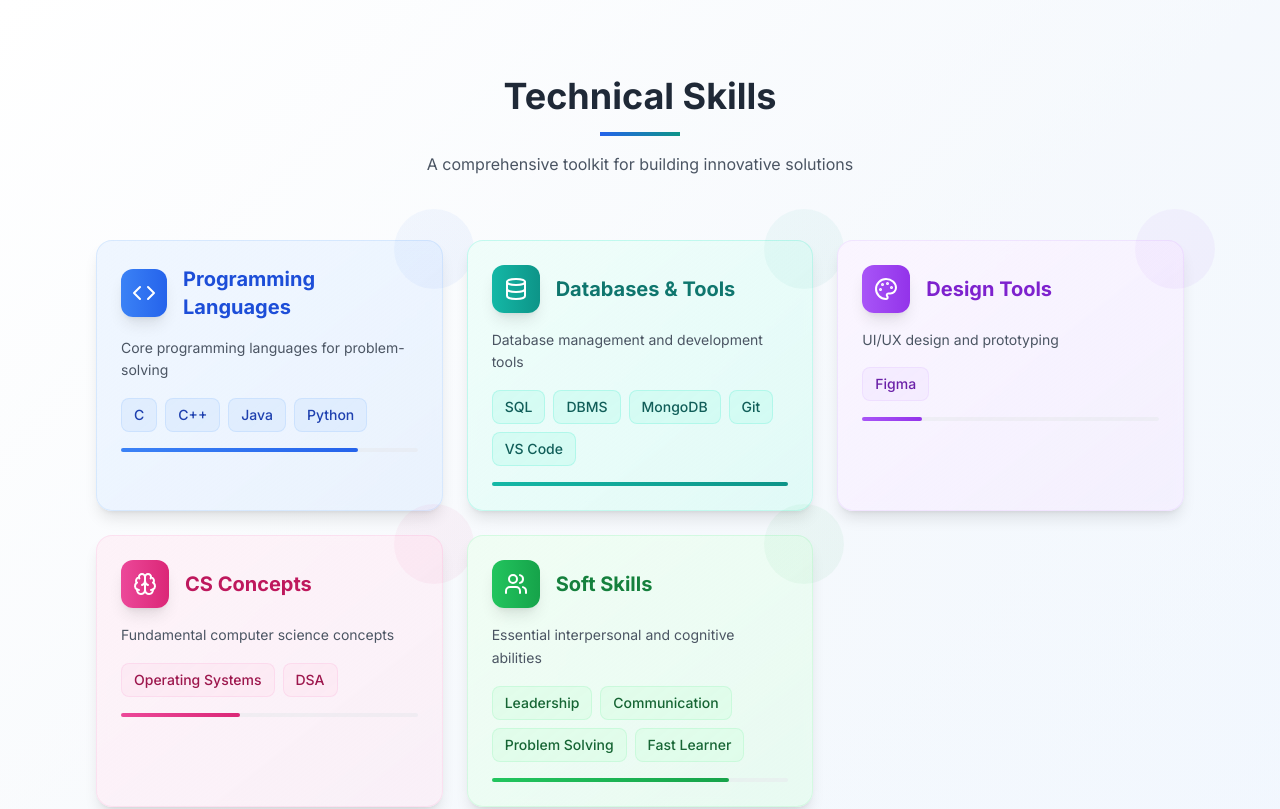
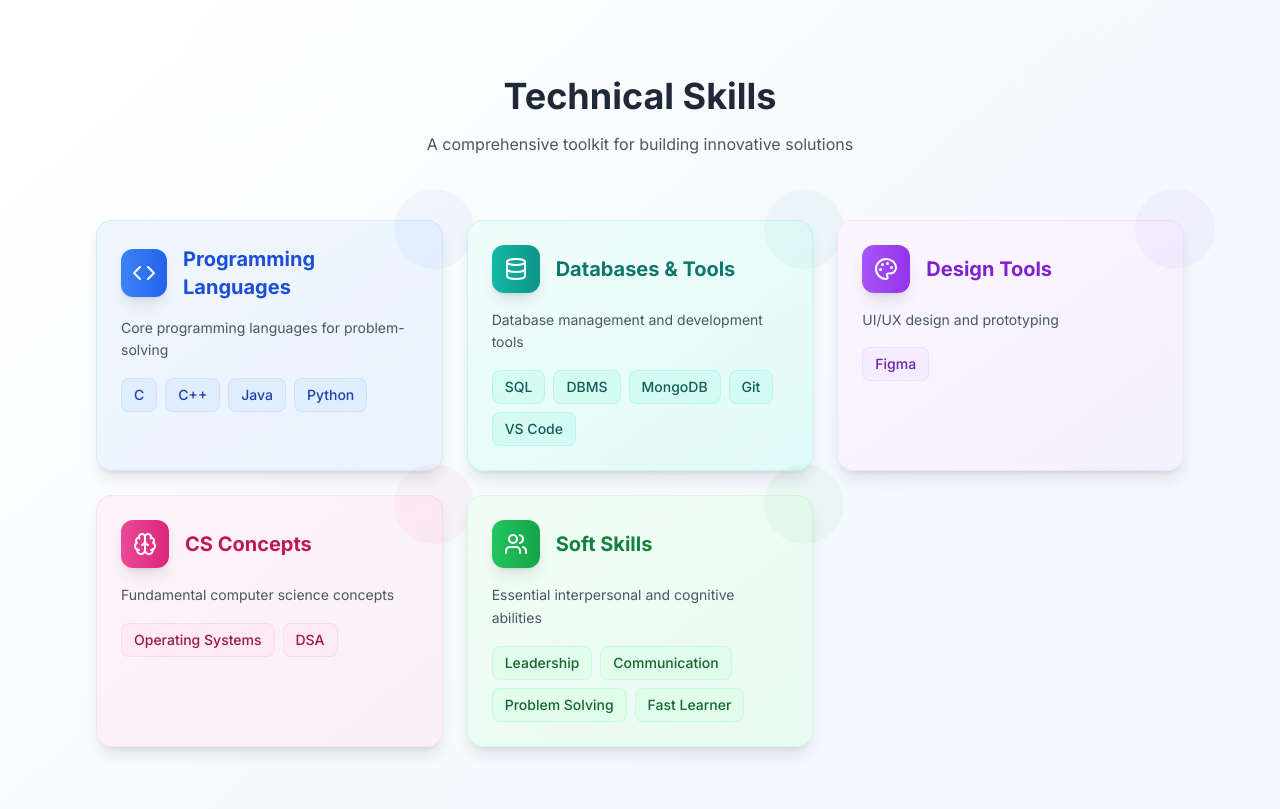
Before and after one commit to BiswasNehaa/neha-biswas, a React (Vite) app: page / in a window 1280 px wide. Shown: the part 1640-2449 px from the top of the page. Built offline with nearby package versions, Linux system fonts and the light colour scheme.

Commit message:
Remove lines from skills
Remove descriptive lines from technical skills section.

```diff
--- a/src/components/Skills.tsx
+++ b/src/components/Skills.tsx
@@ -86,7 +86,6 @@ const Skills = () => {
       <div className="max-w-6xl mx-auto px-4 sm:px-6 lg:px-8">
         <div className="text-center mb-16">
           <h2 className="text-3xl sm:text-4xl font-bold text-gray-800 mb-4">Technical Skills</h2>
-          <div className="w-20 h-1 bg-gradient-to-r from-blue-600 to-teal-600 mx-auto"></div>
           <p className="mt-4 text-gray-600 max-w-2xl mx-auto">
             A comprehensive toolkit for building innovative solutions
           </p>
@@ -136,16 +135,6 @@ const Skills = () => {
                     </span>
                   ))}
                 </div>
-
-                {/* Progress indicator */}
-                <div className="mt-4">
-                  <div className="w-full bg-gray-200/50 rounded-full h-1">
-                    <div
-                      className={`h-1 bg-gradient-to-r ${colorScheme.accent} rounded-full transition-all duration-1000 group-hover:w-full`}
-                      style={{ width: `${Math.min(category.skills.length * 20, 100)}%` }}
-                    ></div>
-                  </div>
-                </div>
               </div>
             );
           })}
```
